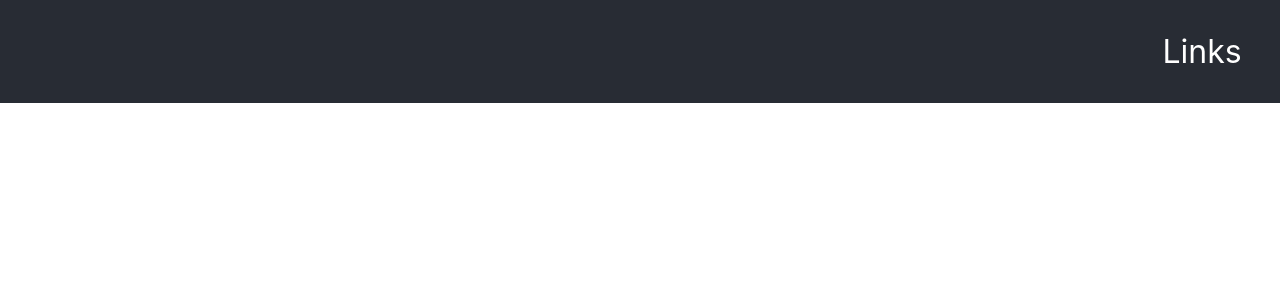
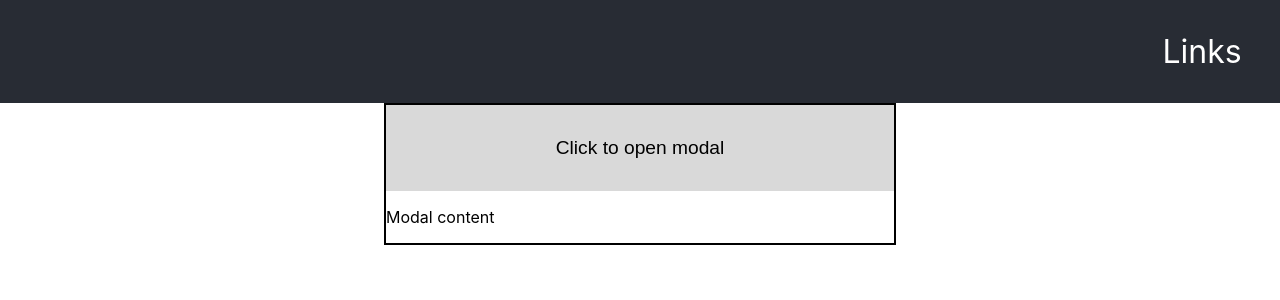
Before and after one commit to katiepdx/css-sandbox, a React (Create React App) app: page / in a window 1280 px wide. Shown: the top 300 px of the page. Built offline with nearby package versions, Linux system fonts and the light colour scheme.

Commit message:
add modal button styles

```diff
--- a/src/App.js
+++ b/src/App.js
@@ -1,5 +1,5 @@
-import './App.css';
-import MenuList from './components/MenuList';
+import './App.scss';
+import MenuList from './components/menu/MenuList';
 import { links } from './data/links';
 import React, { useState } from 'react';
 
@@ -19,7 +19,14 @@ function App() {
         <div className={hoverStyle} id='menu' onMouseLeave={handleStyleChange}>
           <MenuList allLinks={links} />
         </div>
+
       </header>
+
+      {/* MODAL */}
+      <section className='modal'>
+        <button>Click to open modal</button>
+        <p>Modal content</p>
+      </section>
     </div>
   );
 };
--- a/src/App.css
+++ b/src/App.scss
@@ -12,6 +12,7 @@
   color: white;
 }
 
+/* MENU STYLES */
 #menu {
   position: absolute;
   top: 10%;
@@ -57,3 +58,27 @@ a {
 .hidden {
   display: none;
 }
+
+/* MODAL STYLES */
+.modal {
+  border: 2px solid black;
+  margin: 0 30%;
+  display: flex;
+  flex-direction: column;
+  justify-content: center;
+  align-self: center;
+
+  button {
+    border: none;
+    background-color: rgba(44, 42, 42, 0.178);
+
+    padding: 2rem;
+    font-size: 1.2rem;
+  }
+
+  button:hover {
+    background-color: rgb(210, 216, 233);
+    cursor: pointer;
+  }
+
+}
```
Also changed, not shown: src/components/menu/MenuItem.jsx (renamed from src/components/MenuItem.jsx), src/components/menu/MenuList.jsx (renamed from src/components/MenuList.jsx), 1 other file (tests, documents, lock files or other folders).
